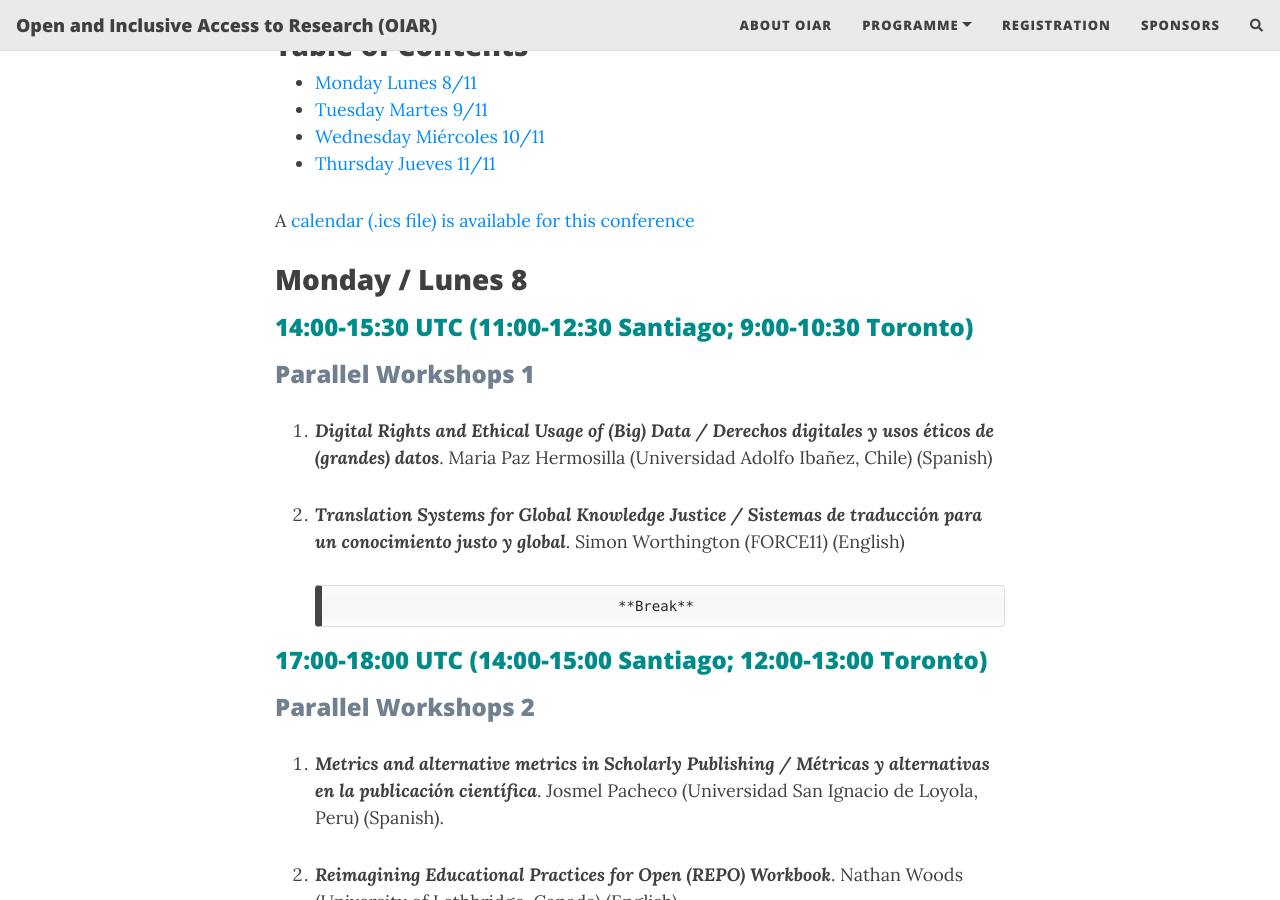
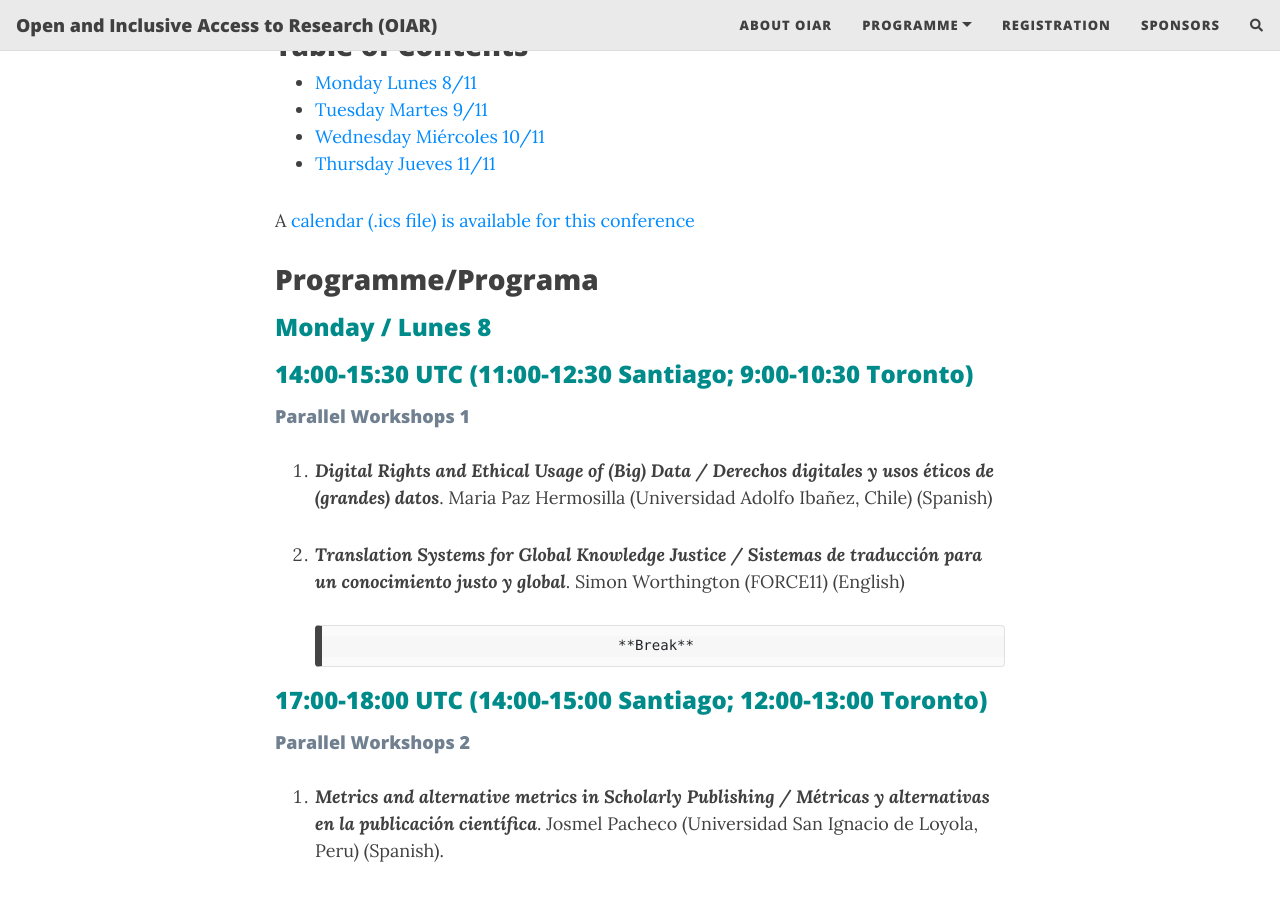
Before and after one commit to caedmon5/OIAR, a Jekyll site: the page built from programme.md, in a window 1280 px wide and 900 px high, scrolled down 405 px. Built offline with Jekyll 4.4.1, drawn with Linux system fonts in a browser that asks for light colours; nearby versions of some CDN libraries; comment, search, counter and statistics services are not loaded.

Commit message:
Changed all the headers up one

```diff
--- a/programme.md
+++ b/programme.md
@@ -11,19 +11,19 @@ subtitle: Open and Inclusive Access to Research. Acceso abierto e inclusivo a la
 * [Thursday Jueves 11/11](#Thursday)
 
 A [calendar (.ics file) is available for this conference](assets/img/OIAR.ics)
+# Programme/Programa
 
-
-# Monday / Lunes 8 {#Monday}
-## <span style="color: DarkCyan;">14:00-15:30 UTC (11:00-12:30 Santiago; 9:00-10:30 Toronto)</span>
-### <span style="color: SlateGray;">Parallel Workshops 1</span>
+## Monday / Lunes 8 {#Monday}
+### <span style="color: DarkCyan;">14:00-15:30 UTC (11:00-12:30 Santiago; 9:00-10:30 Toronto)</span>
+#### <span style="color: SlateGray;">Parallel Workshops 1</span>
 1. ***Digital Rights and Ethical Usage of (Big) Data / Derechos digitales y usos éticos de (grandes) datos***. Maria Paz Hermosilla (Universidad Adolfo Ibañez, Chile) (Spanish)
 
 2. ***Translation Systems for Global Knowledge Justice / Sistemas de traducción para un conocimiento justo y  global***. Simon Worthington (FORCE11) (English)
 
                                          **Break**
 
-## <span style="color: DarkCyan;">17:00-18:00 UTC (14:00-15:00 Santiago; 12:00-13:00 Toronto)</span>
-### <span style="color: SlateGray;">Parallel Workshops 2</span>
+### <span style="color: DarkCyan;">17:00-18:00 UTC (14:00-15:00 Santiago; 12:00-13:00 Toronto)</span>
+#### <span style="color: SlateGray;">Parallel Workshops 2</span>
 
 1. ***Metrics and alternative metrics in Scholarly Publishing / Métricas y alternativas en la publicación científica***. Josmel Pacheco (Universidad San Ignacio de Loyola, Peru) (Spanish).
 
@@ -31,9 +31,9 @@ A [calendar (.ics file) is available for this conference](assets/img/OIAR.ics)
 
 
 
-# Tuesday / Martes 9  {#Tuesday}
-## <span style="color: DarkCyan;">14:00-15:30 UTC (11:00-12:30 Santiago; 9:00-10:30 Toronto)</span>
-### <span style="color: SlateGray;">Debate: Open Science on a Global Scale / Ciencia Abierta a escala global (Simultaneous interpretation)</span>
+## Tuesday / Martes 9  {#Tuesday}
+### <span style="color: DarkCyan;">14:00-15:30 UTC (11:00-12:30 Santiago; 9:00-10:30 Toronto)</span>
+#### <span style="color: SlateGray;">Debate: Open Science on a Global Scale / Ciencia Abierta a escala global (Simultaneous interpretation)</span>
 ***The Value of Open Science / El valor de la Ciencia Abierta***. Jean-Claude Burgelman (Free University of Brussels, Belgium)
 
 ***The Brave New World? Turning Open Science Principles into Practice / Un mundo feliz? Tranformando los principios de la Ciencia Abierta en prácticas***. Paul Ayris (UCL Library Services, UK)
@@ -44,42 +44,42 @@ A [calendar (.ics file) is available for this conference](assets/img/OIAR.ics)
 
                                         **Break**
 
-## <span style="color: DarkCyan;">17:00-18:00 UTC (14:00-15:00 Santiago; 12:00-13:00 Toronto)</span>
-### <span style="color: SlateGray;">Conversations 1: Open Publishing Infrastructures 1 / Infraestructuras abiertas para la publicación científica (Simultaneous interpretation)</span>
+### <span style="color: DarkCyan;">17:00-18:00 UTC (14:00-15:00 Santiago; 12:00-13:00 Toronto)</span>
+#### <span style="color: SlateGray;">Conversations 1: Open Publishing Infrastructures 1 / Infraestructuras abiertas para la publicación científica (Simultaneous interpretation)</span>
 ***LAReferencia and Érudit***. Bianca Amaro (IBICT, Brazil) and Tanja Niemann (Érudit Consortium, Canada)
 
   Moderator /Moderador: Fernando Piraquive (Universidad Nacional de Colombia)
 
-# Wednesday / Miércoles 10  {#Wednesday}
-## <span style="color: DarkCyan;">14:00-15:30 UTC (11:00-12:30 Santiago; 9:00-10:30 Toronto)</span>
-### <span style="color: SlateGray;">Parallel Workshops 3</span>
+## Wednesday / Miércoles 10  {#Wednesday}
+### <span style="color: DarkCyan;">14:00-15:30 UTC (11:00-12:30 Santiago; 9:00-10:30 Toronto)</span>
+#### <span style="color: SlateGray;">Parallel Workshops 3</span>
 1. ***Geographic diversity in academic publishing: could all voices be heard? /Diversidad geográfica en la publicación académica: pueden oirse todas las voces?***. Barbara Rivera (Universidad de Chile) (Spanish)
 
 2. ***What Open Science do we want? Challenges and disputes for the democratization of knowledge / Qué Ciencia Abierta queremos? Desafíos y disputas en la democratización del conocimiento***. Thaiane Oliveira (Universidade Federal Fluminense, Brazil) (English)
 
                                         **Break**
 
-## <span style="color: DarkCyan;">17:00-18:00 UTC (14:00-15:00 Santiago; 12:00-13:00 Toronto)</span>
-### <span style="color: SlateGray;">Conversations 2: Open Scholarship (Simultaneous interpretation)</span>
+### <span style="color: DarkCyan;">17:00-18:00 UTC (14:00-15:00 Santiago; 12:00-13:00 Toronto)</span>
+#### <span style="color: SlateGray;">Conversations 2: Open Scholarship (Simultaneous interpretation)</span>
 ***Labour and Reward in Science / Trabajo y premios en la investigación***. Ricardo Dal Farra (Université Concordia, Canada) and Vincent Larivière (Université Montréal, Canada)
 
-# Thursday / Jueves 11  {#Thursday}
-## <span style="color: DarkCyan;">14:00-15:00 UTC (11:00-12:00 Santiago; 9:00-10:00 Toronto)</span>
-### <span style="color: SlateGray;">Book presentation and debate / Presentación de libro y debate</span>
+## Thursday / Jueves 11  {#Thursday}
+### <span style="color: DarkCyan;">14:00-15:00 UTC (11:00-12:00 Santiago; 9:00-10:00 Toronto)</span>
+#### <span style="color: SlateGray;">Book presentation and debate / Presentación de libro y debate</span>
 ***Tendencias Recientes en las Políticas Científicas de Ciencia Abierta y Acceso Abierto en Iberoamérica*** (CLACSO). Dominique Babini (CLACSO-Amelica) y Laura Rovelli (UNLP-CONICET, FOLEC, Argentina).
 
   Moderator / Moderador: Carlos Authier (CONICET, Argentina)
 
-## <span style="color: DarkCyan;">15:00-16:00 UTC (12:00-13:00 Santiago; 10:00-11:00 Toronto)</span>
-### <span style="color: SlateGray;">Bazaar / Bazar (Simultaneous interpretation)</span>
+### <span style="color: DarkCyan;">15:00-16:00 UTC (12:00-13:00 Santiago; 10:00-11:00 Toronto)</span>
+#### <span style="color: SlateGray;">Bazaar / Bazar (Simultaneous interpretation)</span>
  ***REPO Project & FORCE11*** (Dan O'Donnell, John Chodacki, Mandy Taha)
 
   Moderator / Moderadora: Patricia Peña (Universidad de Chile)
 
                                         **Break**
 
-## <span style="color: DarkCyan;">17:00-18:00 UTC (14:00-15:00 Santiago; 12:00-13:00 Toronto)</span>
-### <span style="color: SlateGray;">Conversations 3: Open Publishing Infrastructures 2 / Infraestructuras abiertas para la publicación científica (Simultaneous interpretation)</span>
+### <span style="color: DarkCyan;">17:00-18:00 UTC (14:00-15:00 Santiago; 12:00-13:00 Toronto)</span>
+#### <span style="color: SlateGray;">Conversations 3: Open Publishing Infrastructures 2 / Infraestructuras abiertas para la publicación científica (Simultaneous interpretation)</span>
 ***The good, the bad and the ugly / El bueno, el feo y el malo***. Ivonne Lujano (DOAJ América Latina, University of Arizona, USA) & Juan Pablo Alperin (Simon Fraser University, Canada)
 
   Moderator / Moderadora: Gimena del Rio Riande (CONICET, Argentina)
```
